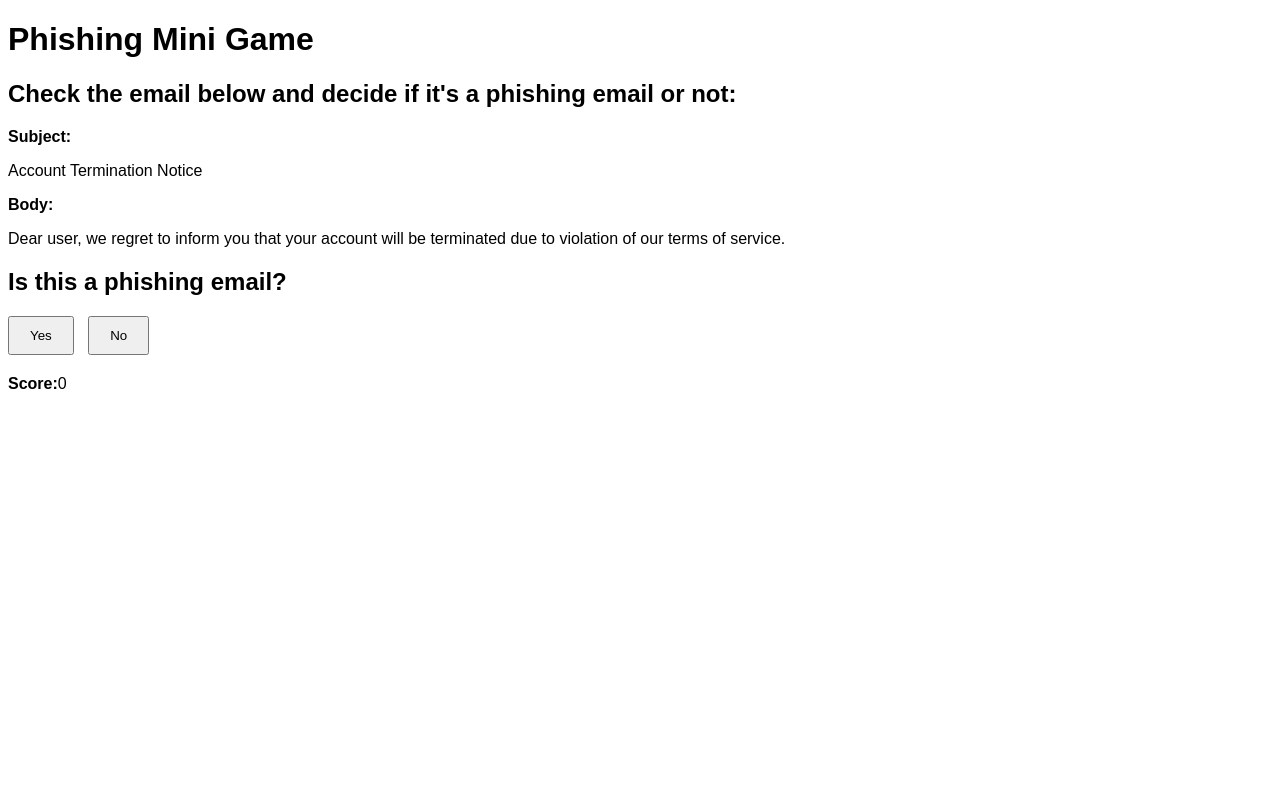
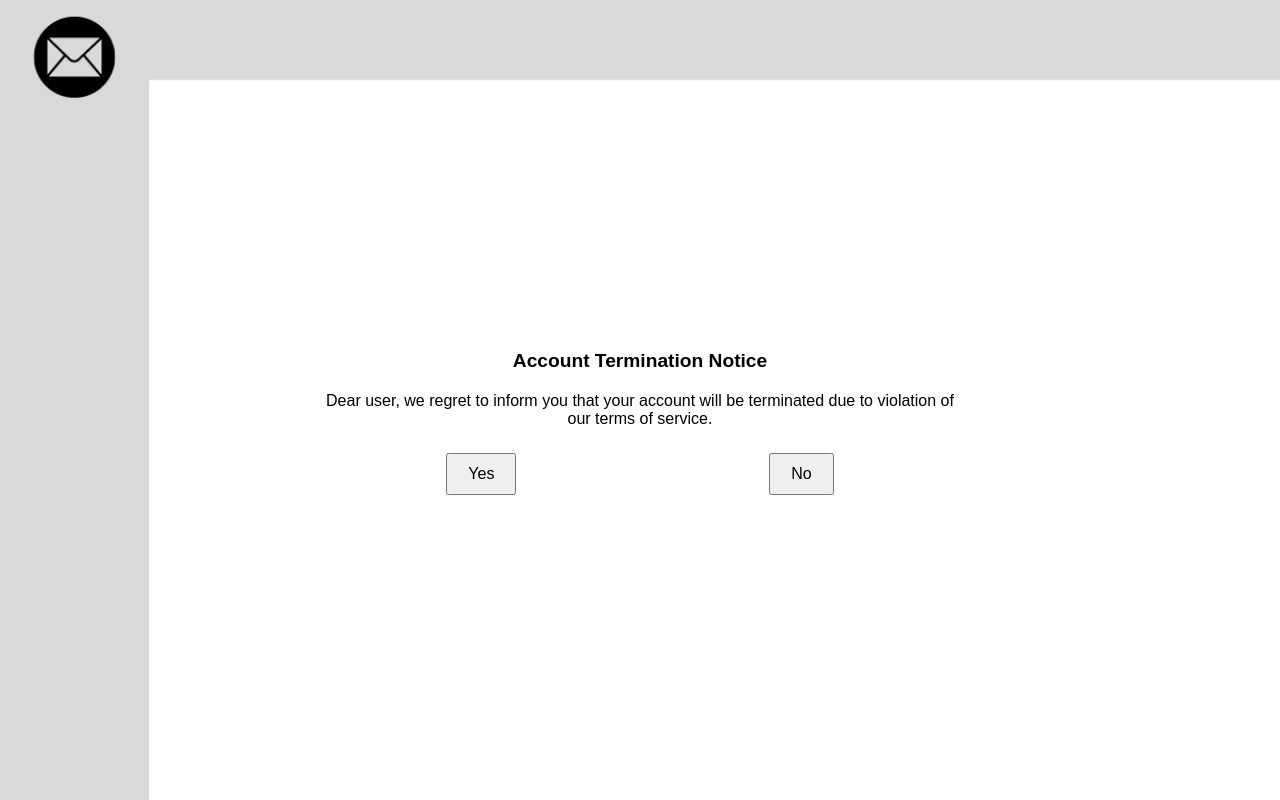
Before and after one commit to SKel1817/secure-a-key, a Flask app: page /phising_mini_game in a window 1280 px wide. Run offline with Flask 3, Linux system fonts and the light colour scheme.

Commit message:
Prettifying phising_mini_game.html

```diff
--- a/templates/phising_mini_game.html
+++ b/templates/phising_mini_game.html
@@ -1,38 +1,62 @@
 <!DOCTYPE html>
-<html>
+<html lang="en">
 <head>
-    <title>Phishing Mini Game</title>
+<meta charset="UTF-8">
+<meta name="viewport" content="width=device-width, initial-scale=1.0">
+<title>Phishing Email Game</title>
 <style>
-        body {
+    body, html {
+        height: 100%;
+        margin: 0;
         font-family: Arial, sans-serif;
     }
-        #emailContainer, #answerContainer {
+    .email-client-container {
+        background-image: url('templates/assets/email.png');
+        background-size: cover;
+        height: 100%;
+        display: flex;
+        justify-content: center;
+        align-items: center;
+        text-align: center;
+    }
+    .email-content {
+        background: rgba(255, 255, 255, 0.8);
+        border-radius: 8px;
+        padding: 20px;
+        margin-top: 50px; /* Adjust as per your layout */
+        width: 50%; /* Adjust as per your layout */
+    }
+    .email-subject, .email-body {
         margin-bottom: 20px;
+    }
+    .email-subject {
+        font-size: 1.2em;
+        font-weight: bold;
+    }
+    .decision-buttons {
+        display: flex;
+        justify-content: space-around;
     }
     button {
         padding: 10px 20px;
-            margin-right: 10px;
+        font-size: 1em;
+        margin: 5px;
         cursor: pointer;
     }
+    /* Add further styling as needed */
 </style>
 </head>
 <body>
-    <h1>Phishing Mini Game</h1>
 
-    <div id="emailContainer">
-        <h2>Check the email below and decide if it's a phishing email or not:</h2>
-        <strong>Subject:</strong><p id="emailSubject"></p>
-        <strong>Body:</strong><p id="emailBody"></p>
-    </div>
-
-    <div id="answerContainer">
-        <h2>Is this a phishing email?</h2>
+<div class="email-client-container">
+    <div class="email-content">
+        <div class="email-subject" id="emailSubject">[Subject Placeholder]</div>
+        <div class="email-body" id="emailBody">[Body Placeholder]</div>
+        <div class="decision-buttons">
             <button onclick="checkAnswer(true)">Yes</button>
             <button onclick="checkAnswer(false)">No</button>
         </div>
-
-    <div id="scoreContainer">
-        <strong>Score:</strong><span id="score">0</span>
+    </div>
 </div>
 
     <script>
```
Also changed, not shown: templates/assets/email.png (added). Lines whose indentation alone changed are shown as unchanged.
